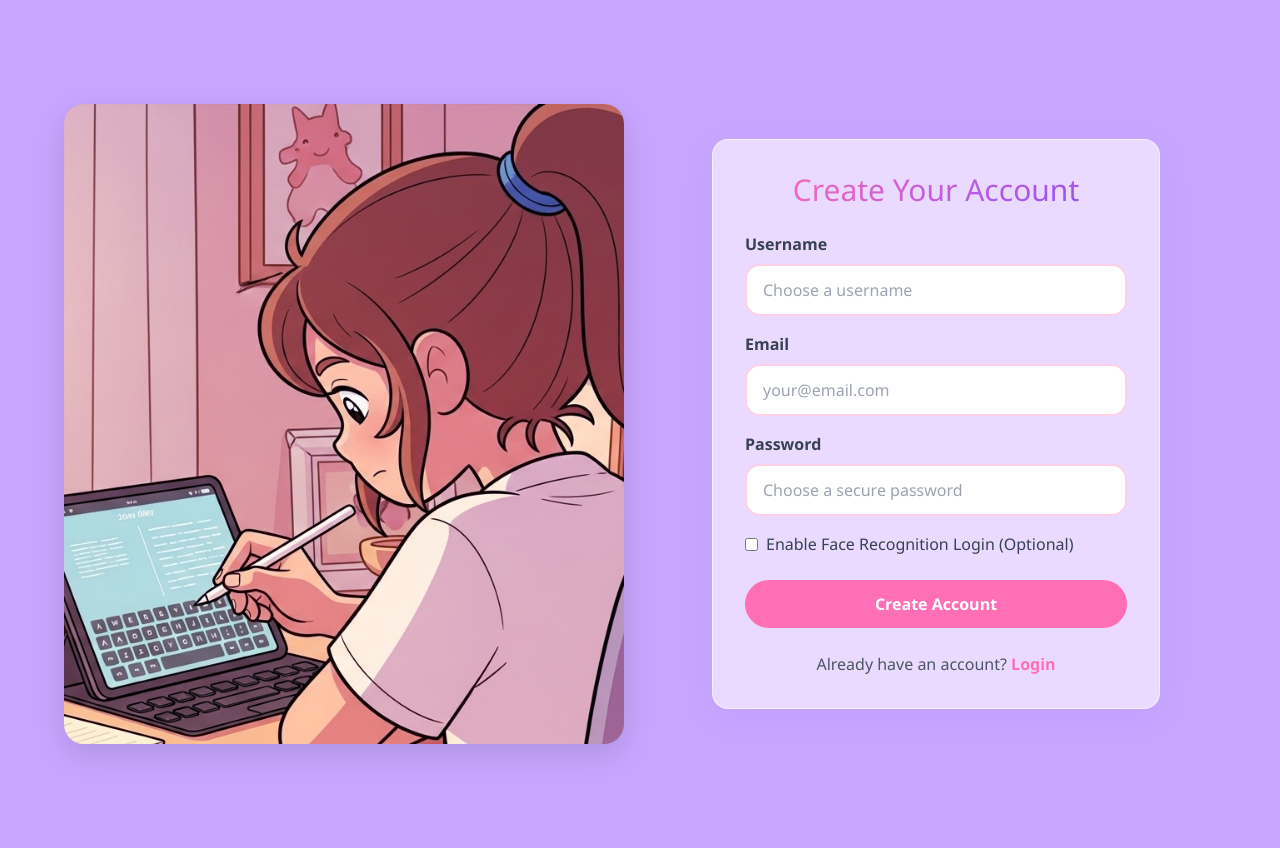
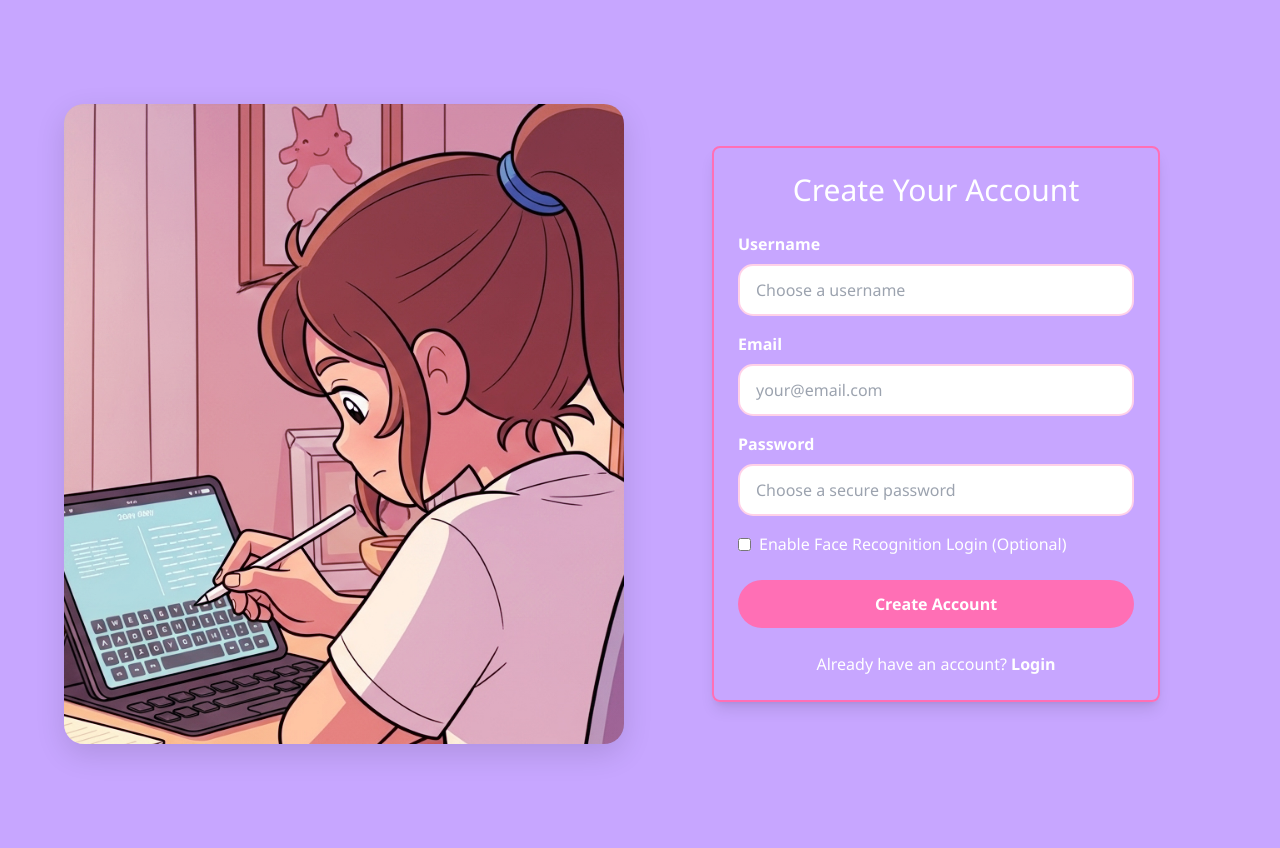
Before and after one commit to DevUnanam/Personal-library, a Django app: page /register/ in a window 1280 px wide. Run offline with Django 4.2, Linux system fonts and the light colour scheme; some libraries are stand-ins or nearby versions.

Commit message:
Corrected stlings

```diff
--- a/pinknote/core/templates/core/base.html
+++ b/pinknote/core/templates/core/base.html
@@ -95,14 +95,27 @@
         }
 
         .navbar {
-            background: rgba(255, 255, 255, 0.95);
-            box-shadow: 0 4px 16px rgba(255, 111, 181, 0.15);
-        }
+    box-shadow: 0 4px 16px rgba(255, 111, 181, 0.15);
+    border-radius: 50px; /* makes it pill-shaped */
+    padding: 0.5rem 2rem; /* vertical + horizontal padding for a capsule look */
+    max-width: 1200px; /* optional, for centering */
+    margin: 0 auto;    /* center horizontally */
+}
+
+
         .nh2 {
             color: white;
         }
 
-        h1, h2, h3 {
+        .nh1 {
+            color: #8a4fff;
+        }
+        h3, h2 {
+            color: #ff6fb5;
+        }
+
+
+        h1, {
             background: linear-gradient(135deg, #ff6fb5, #8a4fff);
             -webkit-background-clip: text;
             -webkit-text-fill-color: transparent;
@@ -141,14 +154,14 @@
 </head>
 <body>
     {% if user.is_authenticated %}
-    <nav class="navbar px-6 py-4 mb-6">
+    <nav class="navbar border border-2 border-pink-main px-6 py-4 mb-6 mt-4">
         <div class="max-w-7xl mx-auto flex justify-between items-center">
-            <h1 class="text-2xl font-bold">PinkNote</h1>
+            <p class="text-pink-main text-2xl font-bold">PinkNote</p>
             <div class="flex gap-4 items-center">
-                <a href="{% url 'dashboard' %}" class="text-gray-700 hover:text-pink-main transition">Dashboard</a>
-                <a href="{% url 'search' %}" class="text-gray-700 hover:text-pink-main transition">Search</a>
-                <a href="{% url 'profile' %}" class="text-gray-700 hover:text-pink-main transition">Profile</a>
-                <a href="{% url 'logout' %}" class="btn-secondary">Logout</a>
+                <a href="{% url 'dashboard' %}" class="text-white hover:text-pink-main transition">Dashboard</a>
+                <a href="{% url 'search' %}" class="text-white hover:text-pink-main transition">Search</a>
+                <a href="{% url 'profile' %}" class="text-white hover:text-pink-main transition">Profile</a>
+                <a href="{% url 'logout' %}" class="bg-white border border-2 rounded-full px-4 py-2 text-pink-main hover:bg-pink-main hover:text-white transition">Logout</a>
             </div>
         </div>
     </nav>
--- a/pinknote/core/templates/core/register.html
+++ b/pinknote/core/templates/core/register.html
@@ -66,31 +66,31 @@
     <div class="w-full max-w-6xl auth-grid">
         <div class="auth-image" aria-hidden="true"></div>
 
-        <div class="glass-card mx-auto w-full max-w-md">
-            <h2 class="text-3xl text-center mb-6">Create Your Account</h2>
+        <div class="border border-2 border-pink-main rounded rounded-lg mx-auto w-full max-w-md px-6 py-6 shadow-lg">
+            <p class="nh2 text-3xl text-center mb-6">Create Your Account</p>
 
             <form method="POST" id="registerForm">
             {% csrf_token %}
 
             <div class="mb-4">
-                <label class="block text-gray-700 font-semibold mb-2">Username</label>
+                <label class="block text-white font-semibold mb-2">Username</label>
                 <input type="text" name="username" required class="input-field" placeholder="Choose a username">
             </div>
 
             <div class="mb-4">
-                <label class="block text-gray-700 font-semibold mb-2">Email</label>
+                <label class="block text-white font-semibold mb-2">Email</label>
                 <input type="email" name="email" required class="input-field" placeholder="your@email.com">
             </div>
 
             <div class="mb-4">
-                <label class="block text-gray-700 font-semibold mb-2">Password</label>
+                <label class="block text-white font-semibold mb-2">Password</label>
                 <input type="password" name="password" required class="input-field" placeholder="Choose a secure password">
             </div>
 
             <div class="mb-6">
                 <label class="flex items-center">
                     <input type="checkbox" id="enrollFace" class="mr-2">
-                    <span class="text-gray-700">Enable Face Recognition Login (Optional)</span>
+                    <span class="text-white">Enable Face Recognition Login (Optional)</span>
                 </label>
             </div>
 
@@ -106,8 +106,8 @@
             <button type="submit" class="btn-primary w-full">Create Account</button>
             </form>
 
-            <p class="text-center mt-6 text-gray-600">
-                Already have an account? <a href="{% url 'login' %}" class="text-pink-main font-semibold">Login</a>
+            <p class="text-center mt-6 text-white">
+                Already have an account? <a href="{% url 'login' %}" class="text-white font-semibold">Login</a>
             </p>
         </div>
     </div>
```
Also changed, not shown: pinknote/core/templates/core/dashboard.html (+9 -7 lines).
